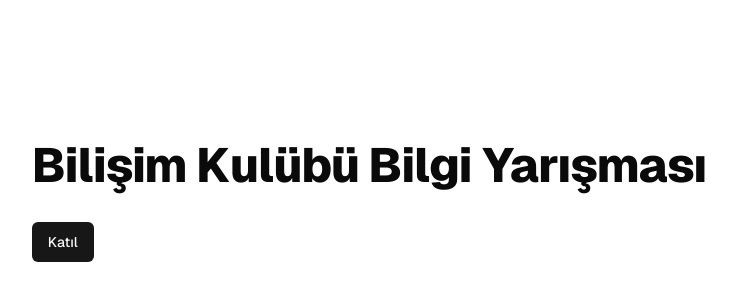
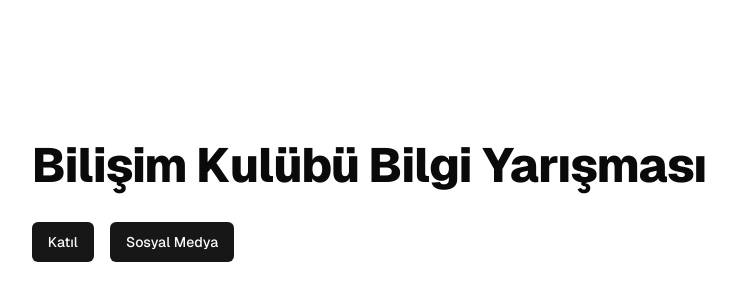
Before and after one commit to code-a-man/quiz-show, a Next.js app: page / in a window 1280 px wide. Shown: the part 198-498 px from the top of the page, without its empty margins (271-1007 px from the left). Built offline with nearby package versions, Linux system fonts and the light colour scheme.

Commit message:
update page designs

```diff
--- a/src/app/ekip/panel/[token]/page.tsx
+++ b/src/app/ekip/panel/[token]/page.tsx
@@ -6,6 +6,7 @@ import { QRCodeCanvas } from "qrcode.react";
 import Image from "next/image";
 
 import logo from "@/assets/BilisimLogo2.webp";
+import { Button } from "@/components/ui/button";
 
 const PanelPage = ({ params }: { params: { token: string } }) => {
   const decoded = jwt.decode(params.token);
@@ -32,13 +33,20 @@ const PanelPage = ({ params }: { params: { token: string } }) => {
   };
 
   return (
-    <div>
+    <div className="flex flex-col items-center justify-center gap-4">
       {uuid ? (
-        <QRCodeCanvas value={uuid} size={300} />
+        <div className="flex flex-col items-center gap-1">
+          <h1 className="text-xl font-bold">Yarışma Kodunuz:</h1>
+          <p className="text-md font-bold">{uuid}</p>
+          <QRCodeCanvas value={uuid} size={300} />
+        </div>
       ) : (
         <Image src={logo} alt="Blank" width={300} height={300} />
       )}
-      <button onClick={generateUUID}>Generate UUID</button>
+      <h1 className="text-xl font-bold">Merhaba, {decoded.name}</h1>
+      <Button className="w-full" onClick={generateUUID}>
+        Yarışma Oluştur
+      </Button>
     </div>
   );
 };
--- a/src/app/page.tsx
+++ b/src/app/page.tsx
@@ -7,9 +7,18 @@ export default function Home() {
         <h1 className="scroll-m-20 text-4xl font-extrabold tracking-tight lg:text-5xl">
           Bilişim Kulübü Bilgi Yarışması
         </h1>
-        <a href="/quizscan">
-          <Button className="w-full sm:w-auto">Katıl</Button>
-        </a>
+        <div className="flex flex-row gap-4">
+          <a href="/scan">
+            <Button className="w-full sm:w-auto">Katıl</Button>
+          </a>
+          <a
+            href="https://linktr.ee/kayubilisim "
+            target="_blank"
+            rel="noopener noreferrer"
+          >
+            <Button className="w-full sm:w-auto">Sosyal Medya</Button>
+          </a>
+        </div>
       </main>
     </div>
   );
--- a/src/app/result/[uuid]/page.tsx
+++ b/src/app/result/[uuid]/page.tsx
@@ -54,19 +54,27 @@ const ResultPage = ({ params }: { params: { uuid: string } }) => {
   return (
     <div className="flex flex-col items-center justify-center min-h-screen sm:p-20 font-semibold font-[family-name:var(--font-geist-sans)]">
       {score ? (
-        <Card className="w-full max-w-md p-8">
-          <h1>Sonuçlar</h1>
+        <Card className="w-full max-w-md p-8 flex flex-col gap-4">
+          <h1 className="text-xl">Sonuçlar</h1>
           <p>{params.uuid}</p>
-          <p>Score: {score}</p>
+          <p>Skor: {score} / 3</p>
           <p>
             {" "}
-            Time: {timeText} (
+            Geçen Zaman: {timeText} (
             {dayjs(time).tz("Europe/Istanbul").format("HH:mm:ss")})
           </p>
+          {score === 3 ? (
+            <p className="text-green-500">Tebrikler! Kazandınız!</p>
+          ) : (
+            <p className="text-red-500">Üzgünüz, Kaybettiniz!</p>
+          )}
+          <a href="/" className="text-blue-500 underline">
+            Ana Sayfa
+          </a>
         </Card>
       ) : (
         <Card className="w-full max-w-md p-8">
-          <h1>Geçersiz oturum</h1>
+          <h1></h1>
         </Card>
       )}
     </div>
```
